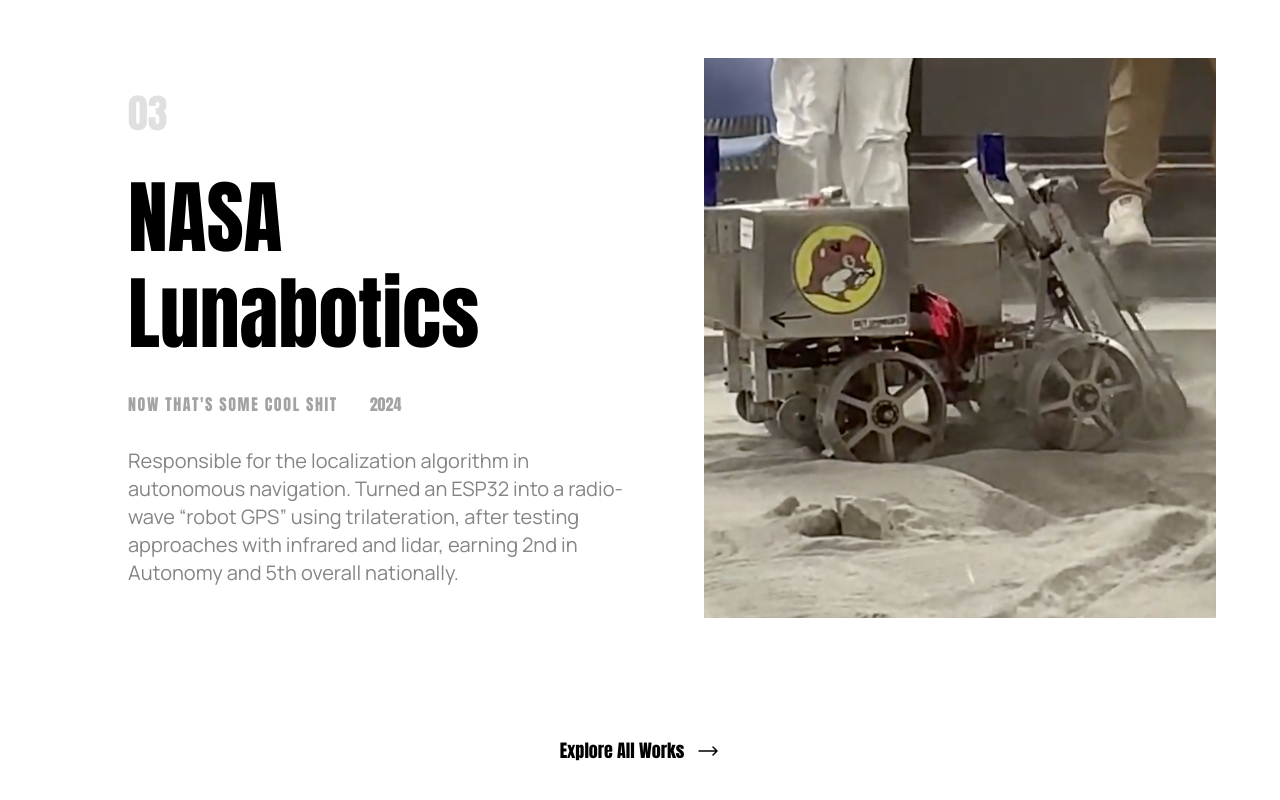
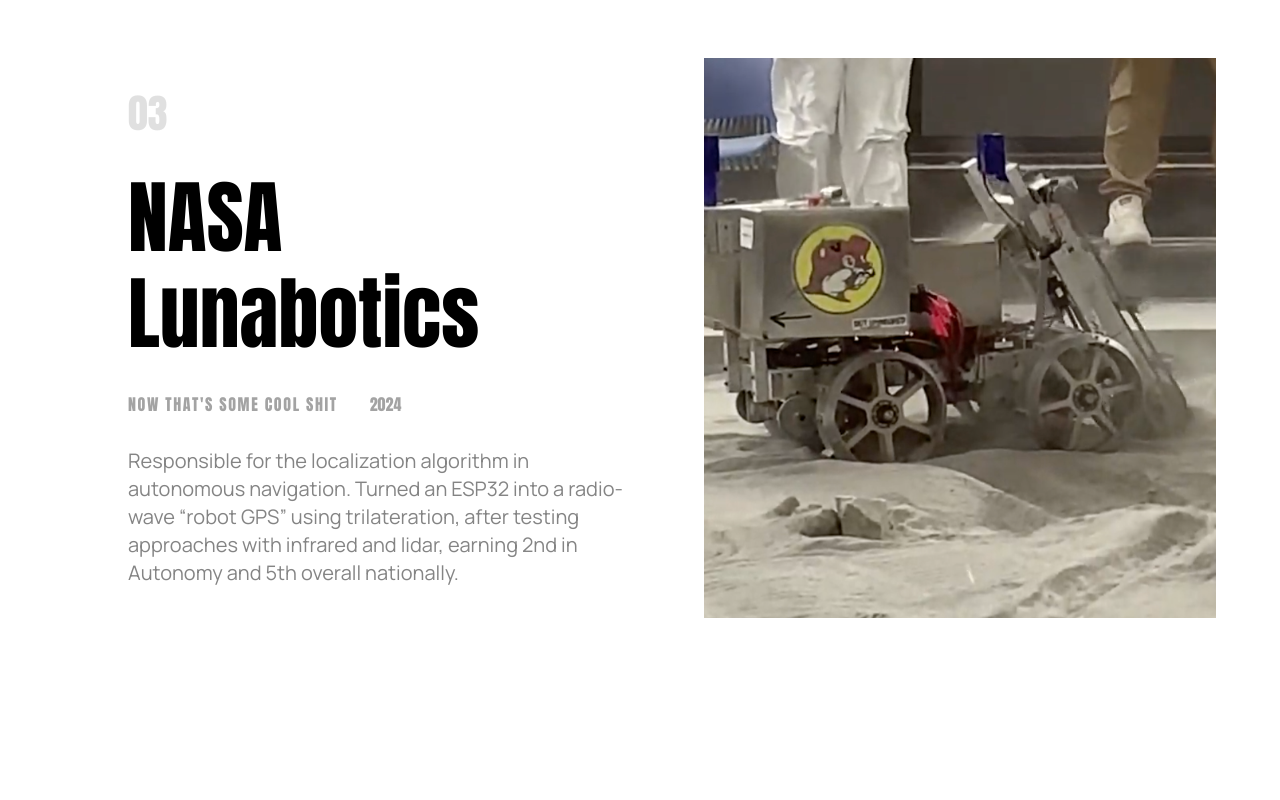
Before and after one commit to DavidHuang2002/dahuang-portfolio, a Next.js app: page / in a window 1280 px wide. Shown: the part 2406-3206 px from the top of the page. After the commit the page ends 3112 px from the top, so only its background shows below. Built offline with nearby package versions, Linux system fonts and the light colour scheme.

Commit message:
disable all works page for now

```diff
--- a/src/components/TypographyGallery.tsx
+++ b/src/components/TypographyGallery.tsx
@@ -142,7 +142,8 @@ export default function TypographyGallery({
       </div>
 
       {/* View All Works Link */}
-      <div className="mt-20 text-center">
+      {/* TODO: add the all work page and add this back in */}
+      {/* <div className="mt-20 text-center">
         <a
           href="/works"
           className="inline-flex items-center space-x-3 text-h5 text-black hover:text-gray-600 transition-colors duration-300 group"
@@ -162,7 +163,7 @@ export default function TypographyGallery({
             />
           </svg>
         </a>
-      </div>
+      </div> */}
     </section>
   );
 }
```
